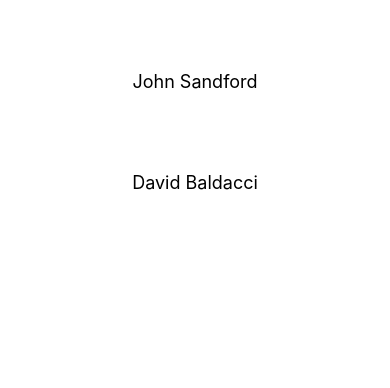
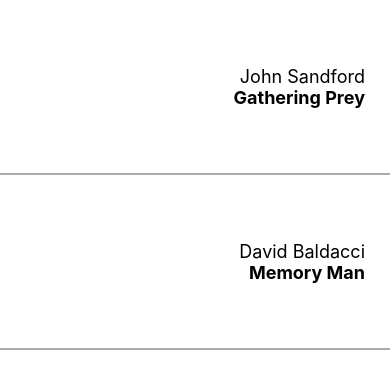
Before and after one commit to malikpervez/NYT-, a React Native app: screen / in a window 390 px wide. Shown: the top 388 px of the page. Built offline with nearby package versions, Linux system fonts and the light colour scheme.

Commit message:
fixed typos in mock data

```diff
--- a/App.js
+++ b/App.js
@@ -9,14 +9,14 @@
         title: "Gathering Prey",
         author: "John Sandford",
         book_image:
-        "http:// du.ec2. nytimes.com.s3. amazonaws.com/ prd/ books/ 9780399168796.jpg"
+        "http://du.ec2.nytimes.com.s3.amazonaws.com/prd/books/9780399168796.jpg"
     },
     {
         rank: 2,
-        tite: "Memory Man",
+        title: "Memory Man",
         author: "David Baldacci",
         book_image:
-        "http:// du.ec2. nytimes.com.s3. amazonaws.com/ prd/ books/ 9781455586387. jpg"
+        "http://du.ec2.nytimes.com.s3.amazonaws.com/prd/books/9781455586387.jpg"
     }
 
 ];
--- a/src/BookItem.js
+++ b/src/BookItem.js
@@ -32,11 +32,11 @@
 class BookItem extends Component {
     render(){
         return (
-            <View style = {styles.booItem}>
+            <View style = {styles.bookItem}>
                 <Image style  = {styles.cover}/>
                 <View style = {styles.info}>
                     <Text style = {styles.author}>{this.props.author}</Text>
-                    <Text style = {styles.title}>{this.props.titel}</Text>
+                    <Text style = {styles.title}>{this.props.title}</Text>
                 </View>
             </View>
         );
```
